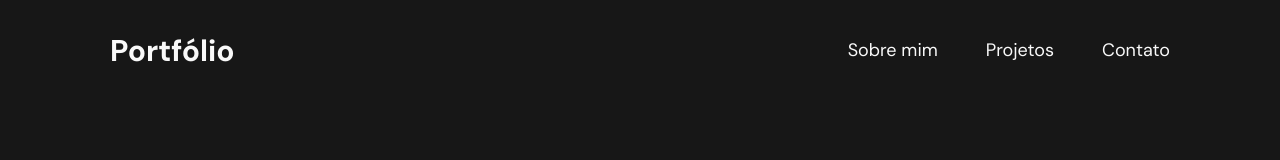
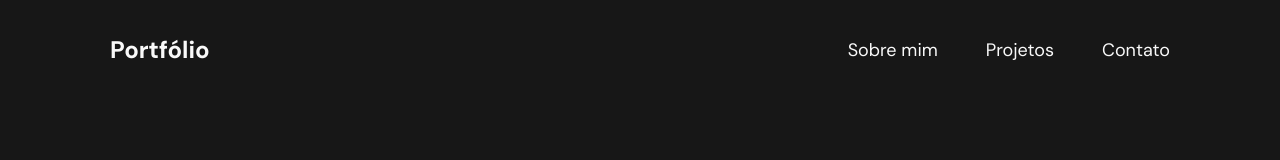
Before and after one commit to saymondamasio/portfolio, a Next.js app: page / in a window 1280 px wide. Shown: the top 160 px of the page. Built offline with nearby package versions, Linux system fonts and the light colour scheme.

Commit message:
feat: add link home page in logo

```diff
--- a/src/components/Header/index.tsx
+++ b/src/components/Header/index.tsx
@@ -7,7 +7,7 @@ export function Header() {
     <Flex w="100%" h="100px" align="center" justify="center">
       <Flex w="100%" maxW="1140px" justify="space-between" px="10">
         <Link href="/" passHref>
-          <Text as="a" fontSize="3xl" fontWeight="bold">
+          <Text as="a" fontSize="2xl" fontWeight="bold">
             Portfólio
           </Text>
         </Link>
```
